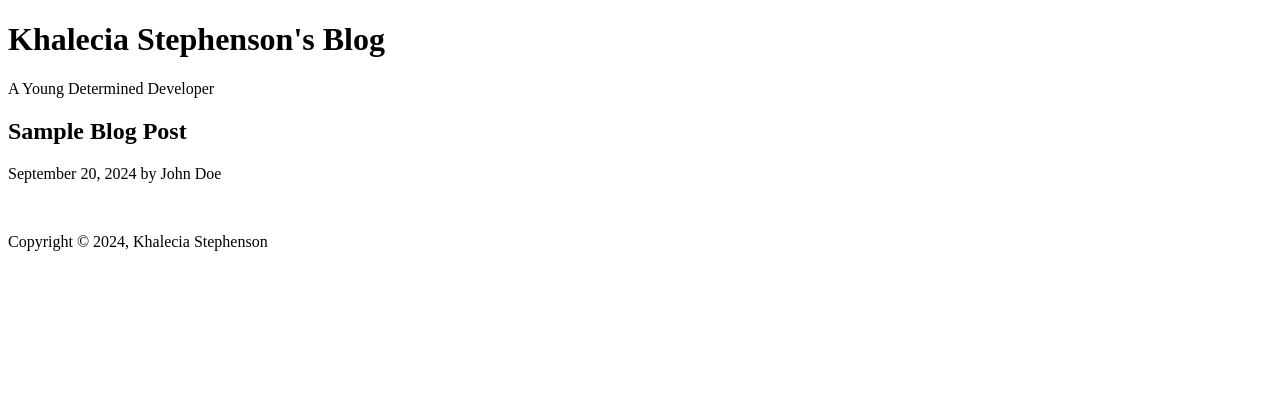
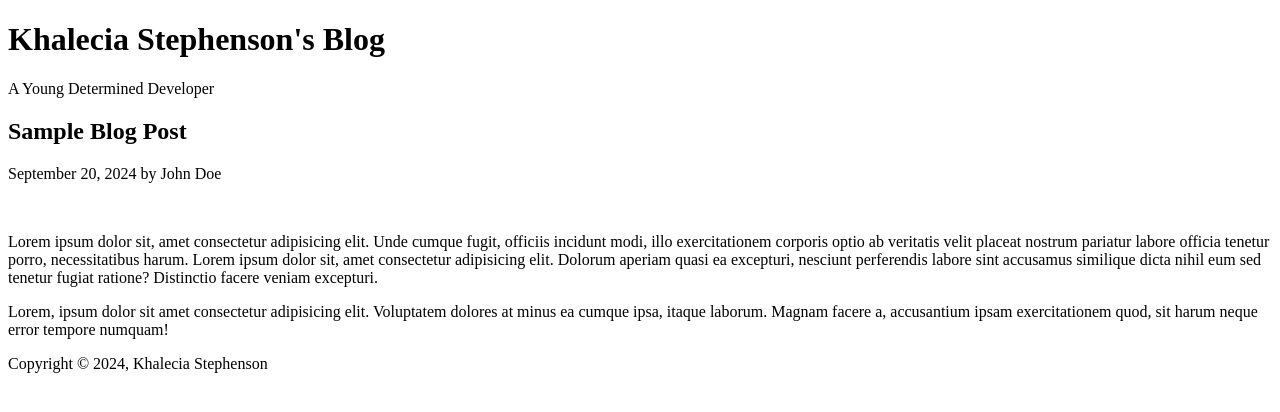
Before and after one commit to khali631/info2180-lab2, a plain HTML site: page index.html in a window 1280 px wide. Drawn offline with Linux system fonts and the light colour scheme.

Commit message:
Update index.html

```diff
--- a/index.html
+++ b/index.html
@@ -19,7 +19,25 @@
             <h2>Sample Blog Post</h2>
             <p id="authdate">September 20, 2024 by John Doe</p>
             <img id="image1" src="img/khal.jpeg" alt="" />
+
+             <p>
+              Lorem ipsum dolor sit, amet consectetur adipisicing elit. Unde
+              cumque fugit, officiis incidunt modi, illo exercitationem
+              corporis optio ab veritatis velit placeat nostrum pariatur
+              labore officia tenetur porro, necessitatibus harum. Lorem ipsum
+              dolor sit, amet consectetur adipisicing elit. Dolorum aperiam
+              quasi ea excepturi, nesciunt perferendis labore sint accusamus
+              similique dicta nihil eum sed tenetur fugiat ratione? Distinctio
+              facere veniam excepturi.
+            </p>
+            <p>
+              Lorem, ipsum dolor sit amet consectetur adipisicing elit.
+              Voluptatem dolores at minus ea cumque ipsa, itaque laborum.
+              Magnam facere a, accusantium ipsam exercitationem quod, sit
+              harum neque error tempore numquam!
+            </p>
  </main>
+
  <aside>
  <!-- This will be your sidebar -->
  </aside>
```
